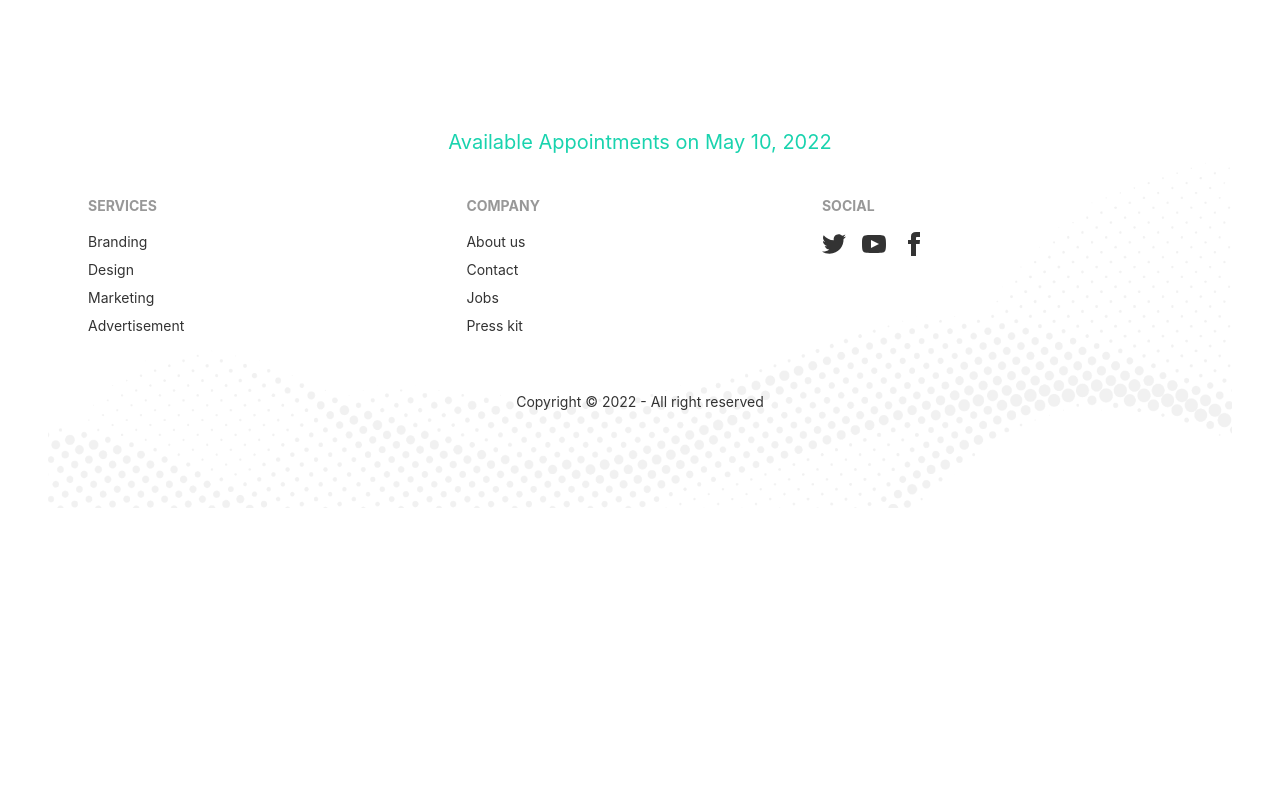
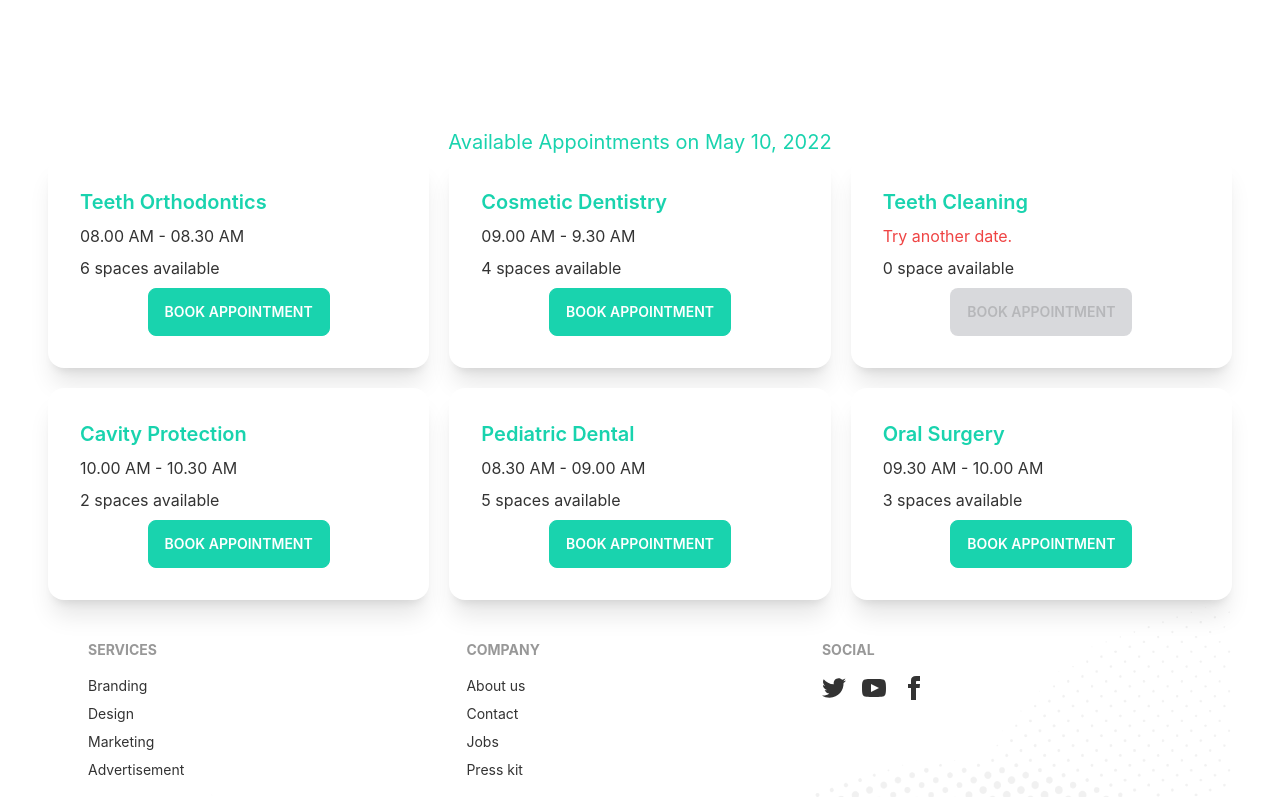
Before and after one commit to abdulawalemon1/doctors-portal-client, a React (Create React App) app: page /appointment in a window 1280 px wide. Shown: the part 736-1533 px from the top of the page. Before the commit the page ends 1244 px from the top, so only its background shows below. Built offline with nearby package versions, Linux system fonts and the light colour scheme.

Commit message:
appointment card added

```diff
--- a/src/Pages/Appointment/AvailableAppointment.js
+++ b/src/Pages/Appointment/AvailableAppointment.js
@@ -1,5 +1,6 @@
 import { format } from 'date-fns';
 import React, { useEffect, useState } from 'react';
+import Service from './Service';
 
 const AvailableAppointment = ({ date }) => {
     const [services, setServices] = useState([])
@@ -13,8 +14,13 @@ const AvailableAppointment = ({ date }) => {
     return (
         <div>
             <h4 className='text-xl text-secondary text-center'>Available Appointments on {format(date, 'PP')}</h4>
-            <div>
-
+            <div className='grid grid-cols-1 md:grid-cols-2 lg:grid-cols-3 gap-5'>
+                {
+                    services.map(service => <Service
+                        key={service._id}
+                        service={service}
+                    ></Service>)
+                }
             </div>
         </div>
     );
--- /dev/null
+++ b/src/Pages/Appointment/Service.js
@@ -0,0 +1,27 @@
+import React from 'react';
+
+const Service = ({ service }) => {
+    const { name, slots } = service;
+    return (
+        <div class="card lg:max-w-lg bg-base-100 shadow-xl">
+            <div class="card-body">
+                <h2 class="card-title text-secondary">{name}</h2>
+                <p>
+                    {
+                        slots.length
+                            ? <span>{slots[0]}</span>
+                            :
+                            <span className='text-red-500'>Try another date.</span>
+                    }
+
+                </p>
+                <p>{slots.length} {slots.length > 1 ? 'spaces' : 'space'} available</p>
+                <div class="card-actions justify-center">
+                    <button disabled={slots.length === 0} class="btn btn-secondary text-white">Book Appointment</button>
+                </div>
+            </div>
+        </div>
+    );
+};
+
+export default Service;
```
